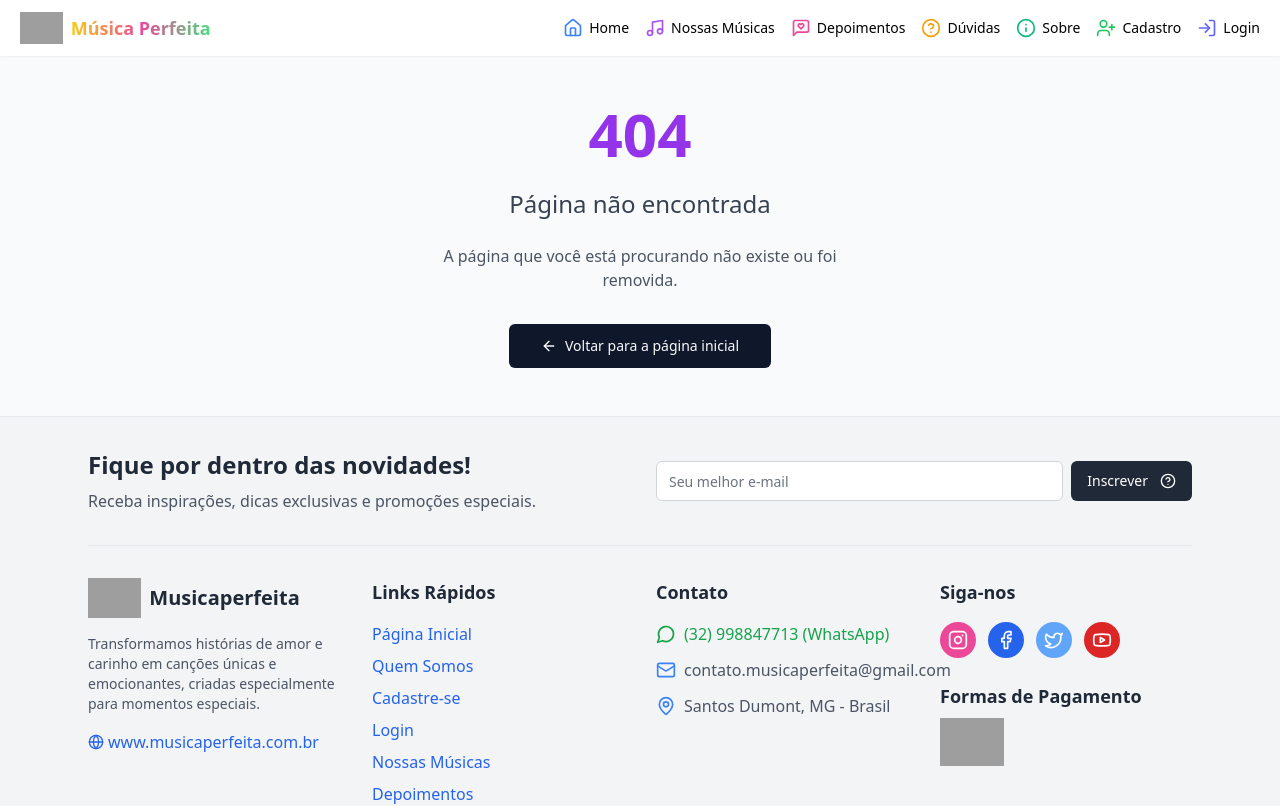
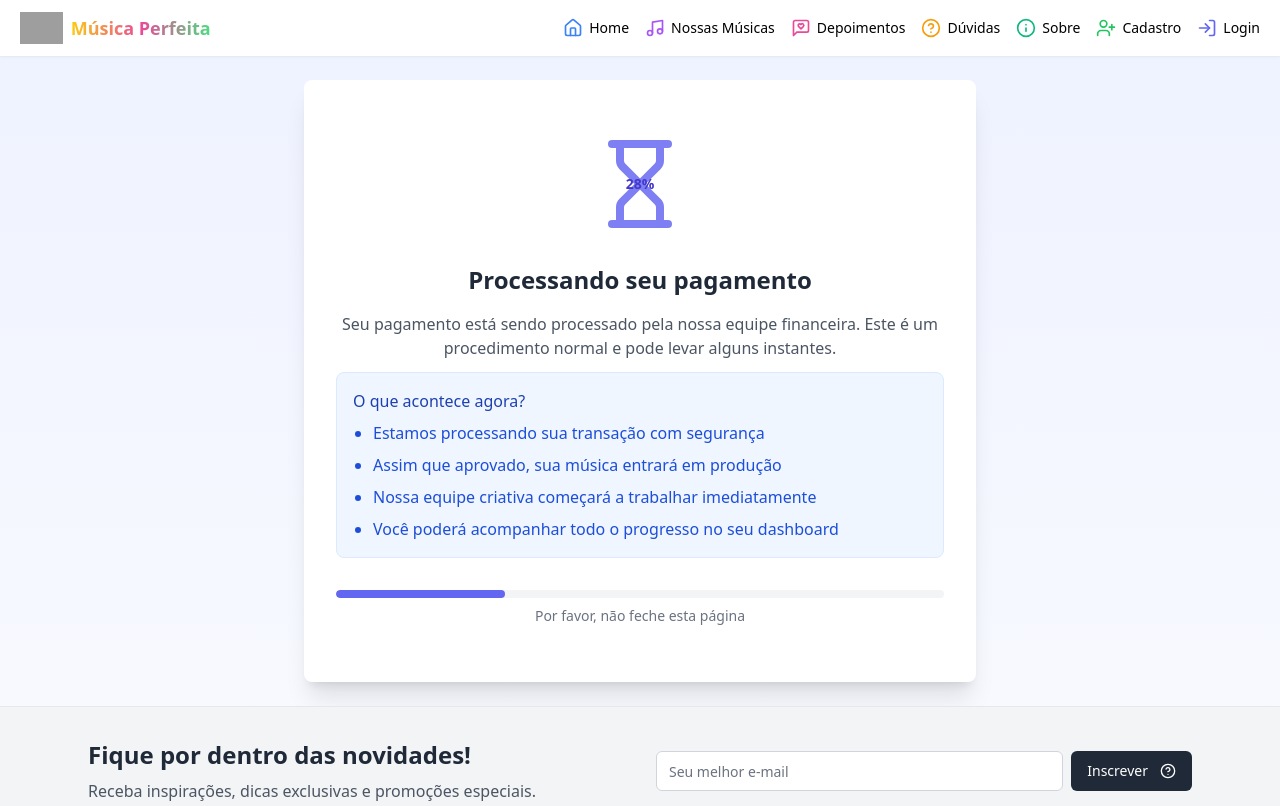
Before and after one commit to investdfs/musica-perfeita, a React (Vite) app: page /processando-pagamento in a window 1280 px wide. Shown: the top 806 px of the page. Built offline with nearby package versions, Linux system fonts and the light colour scheme; grey boxes are pictures that could not be loaded.

Commit message:
Add processing payment page
Adds a new page to inform the customer that their payment is being processed and that the music development process will start soon.

```diff
--- a/src/App.tsx
+++ b/src/App.tsx
@@ -29,6 +29,7 @@ const AdminLogin = lazy(() => import("./pages/AdminLogin"));
 const Depoimentos = lazy(() => import("./pages/Depoimentos"));
 const FAQ = lazy(() => import("./pages/FAQ"));
 const ConfirmacaoPagamento = lazy(() => import("./pages/ConfirmacaoPagamento"));
+const ProcessandoPagamento = lazy(() => import("./pages/ProcessandoPagamento"));
 
 function App() {
   const [user, setUser] = useState<UserProfile | null>(null);
@@ -71,6 +72,7 @@ function App() {
           <Route path="/recuperar-senha" element={<RecuperarSenha />} />
           <Route path="/admin-login" element={<AdminLogin />} />
           <Route path="/confirmacao-g4bytw2tub6cfk76iigyja4q35w9d8sseqbi5hnxsh8r6ikzx8cd6kc8ijxbx2726wwt777t4vfm64zhn" element={<ConfirmacaoPagamento />} />
+          <Route path="/processando-pagamento" element={<ProcessandoPagamento />} />
 
           {/* Rotas protegidas */}
           <Route path="/dashboard" element={
--- a/src/pages/Pagamento.tsx
+++ b/src/pages/Pagamento.tsx
@@ -1,4 +1,3 @@
-
 import { useState, useEffect } from "react";
 import { useLocation, useNavigate } from "react-router-dom";
 import { MusicRequest, UserProfile } from "@/types/database.types";
@@ -170,7 +169,6 @@ const Pagamento = ({ userProfile }: PagamentoProps) => {
     const requestId = musicRequest.id;
     const userId = userProfile?.id || 'guest';
 
-    // URLs completas para configurar no Mercado Pago
     const baseUrl = window.location.origin;
     const successUrl = `${baseUrl}/confirmacao?request_id=${requestId}&user_id=${userId}&status=success`;
     const failureUrl = `${baseUrl}/confirmacao?request_id=${requestId}&user_id=${userId}&status=failure`;
@@ -179,7 +177,6 @@ const Pagamento = ({ userProfile }: PagamentoProps) => {
     console.log("URL de sucesso:", successUrl);
     console.log("URL de falha:", failureUrl);
 
-    // Mostra as URLs para o usuário configurar
     toast({
       title: "URLs para configurar no Mercado Pago",
       description: `Configure as seguintes URLs no painel do Mercado Pago:
@@ -206,7 +203,7 @@ const Pagamento = ({ userProfile }: PagamentoProps) => {
         timestamp: new Date().toISOString()
       }));
 
-      navigate("/confirmacao", { state: { musicRequest } });
+      navigate("/processando-pagamento", { state: { musicRequest } });
     }, 2000);
   };
 
--- /dev/null
+++ b/src/pages/ProcessandoPagamento.tsx
@@ -0,0 +1,79 @@
+
+import { useEffect, useState } from "react";
+import { useNavigate } from "react-router-dom";
+import { Hourglass } from "lucide-react";
+import Header from "@/components/Header";
+import Footer from "@/components/Footer";
+import { Skeleton } from "@/components/ui/skeleton";
+
+const ProcessandoPagamento = () => {
+  const [elapsedTime, setElapsedTime] = useState(0);
+  const navigate = useNavigate();
+
+  // Simulando tempo de processamento para demonstração
+  useEffect(() => {
+    const timer = setInterval(() => {
+      setElapsedTime((prev) => {
+        if (prev >= 100) {
+          clearInterval(timer);
+          // Após atingir 100%, redirecionamos para a página de confirmação
+          navigate("/confirmacao-g4bytw2tub6cfk76iigyja4q35w9d8sseqbi5hnxsh8r6ikzx8cd6kc8ijxbx2726wwt777t4vfm64zhn");
+          return 100;
+        }
+        return prev + 1;
+      });
+    }, 200); // Incrementa a cada 200ms para demonstração
+
+    return () => clearInterval(timer);
+  }, [navigate]);
+
+  return (
+    <div className="min-h-screen flex flex-col bg-gradient-to-b from-indigo-50 to-white">
+      <Header />
+      <main className="flex-grow flex items-center justify-center p-6">
+        <div className="bg-white rounded-lg shadow-xl max-w-2xl w-full p-8 text-center">
+          <div className="py-6">
+            <div className="mx-auto mb-8 w-24 h-24 relative">
+              <Hourglass className="w-24 h-24 text-indigo-500 animate-pulse" />
+              <div className="absolute inset-0 flex items-center justify-center">
+                <span className="text-sm font-semibold text-indigo-700">{elapsedTime}%</span>
+              </div>
+            </div>
+
+            <h2 className="text-2xl font-bold text-gray-800 mb-4">Processando seu pagamento</h2>
+
+            <div className="space-y-3 mb-6">
+              <p className="text-gray-600">
+                Seu pagamento está sendo processado pela nossa equipe financeira.
+                Este é um procedimento normal e pode levar alguns instantes.
+              </p>
+
+              <div className="mt-4 bg-blue-50 border border-blue-100 rounded-lg p-4 text-left">
+                <h3 className="font-medium text-blue-800 mb-2">O que acontece agora?</h3>
+                <ul className="text-blue-700 space-y-2 pl-5 list-disc">
+                  <li>Estamos processando sua transação com segurança</li>
+                  <li>Assim que aprovado, sua música entrará em produção</li>
+                  <li>Nossa equipe criativa começará a trabalhar imediatamente</li>
+                  <li>Você poderá acompanhar todo o progresso no seu dashboard</li>
+                </ul>
+              </div>
+            </div>
+
+            <div className="space-y-2 mt-8">
+              <div className="w-full bg-gray-100 h-2 rounded-full overflow-hidden">
+                <div
+                  className="bg-indigo-500 h-full rounded-full transition-all duration-200 ease-in-out"
+                  style={{ width: `${elapsedTime}%` }}
+                ></div>
+              </div>
+              <p className="text-gray-500 text-sm">Por favor, não feche esta página</p>
+            </div>
+          </div>
+        </div>
+      </main>
+      <Footer />
+    </div>
+  );
+};
+
+export default ProcessandoPagamento;
```
